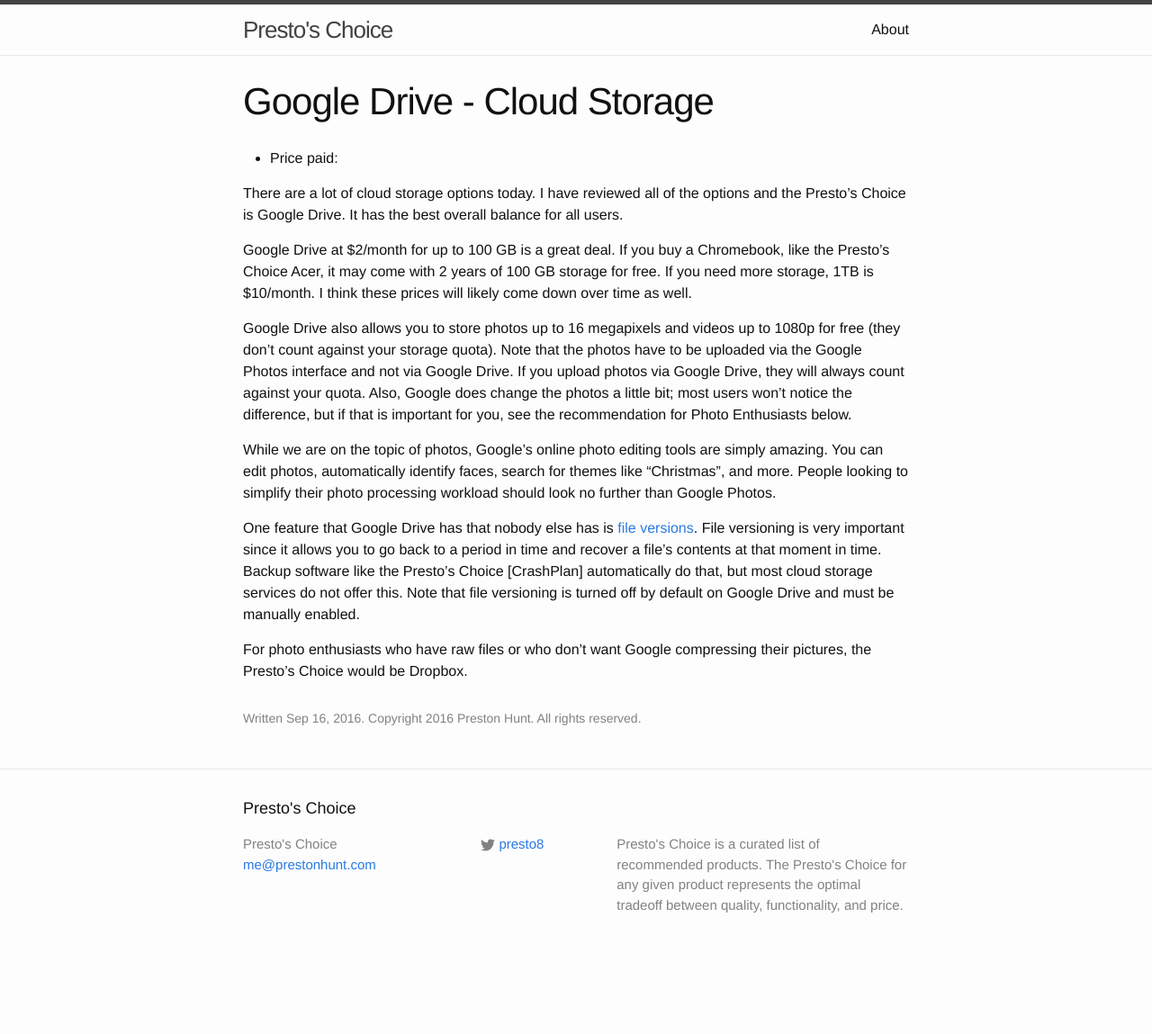
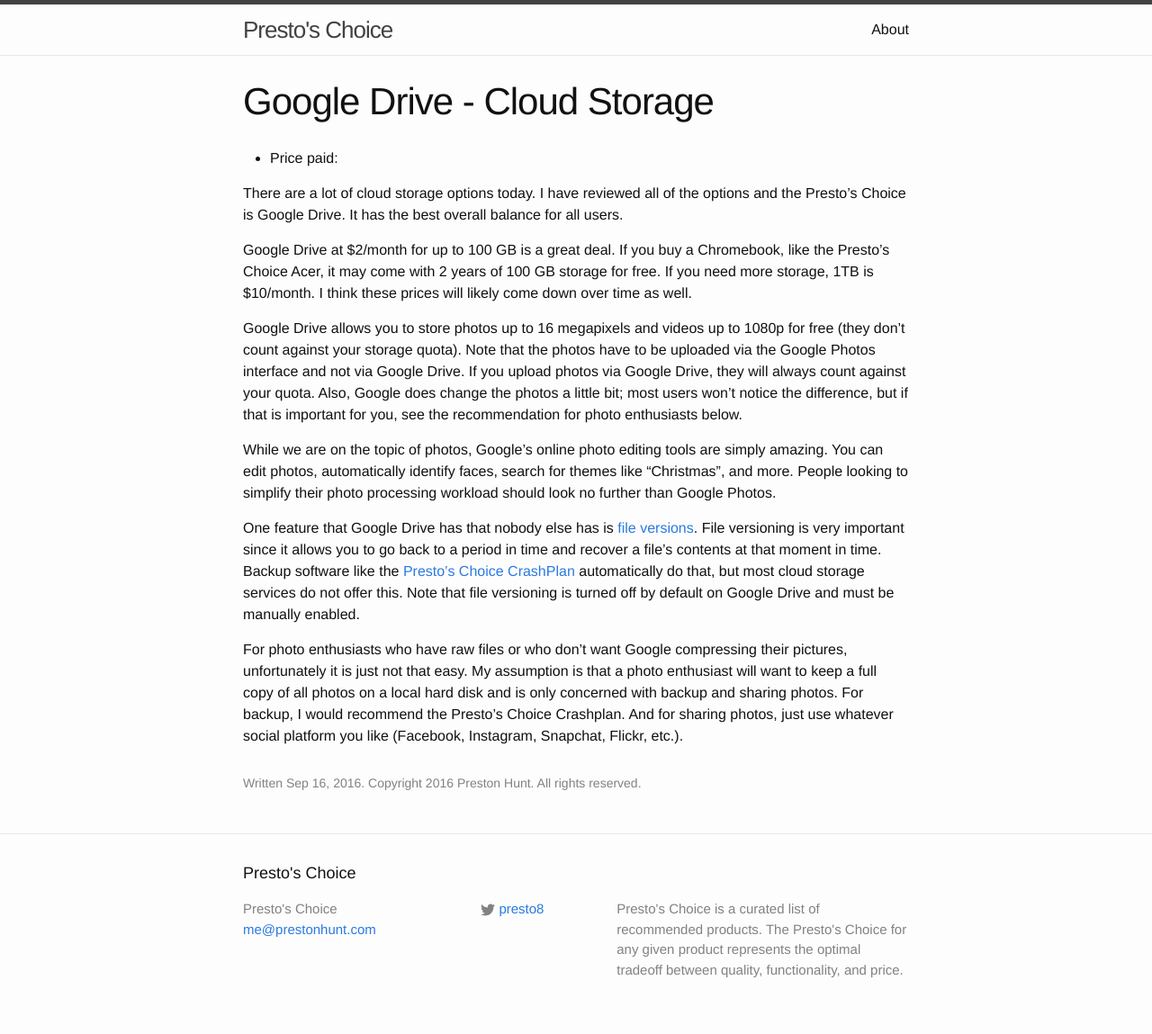
Before and after one commit to presto8/prestoschoice, a Jekyll site: the page built from _posts/2016-09-14-cloud-storage.md, in a window 1280 px wide. Shown: the whole page at 90% size. Built offline with Jekyll 4.4.1, drawn with Linux system fonts in a browser that asks for light colours; before the commit the page ends 1077 px from its top, so only the background shows below that.

Commit message:
cloud storage

```diff
--- a/_posts/2016-09-14-cloud-storage.md
+++ b/_posts/2016-09-14-cloud-storage.md
@@ -10,16 +10,16 @@
 
 Google Drive at $2/month for up to 100 GB is a great deal. If you buy a
 Chromebook, like the Presto's Choice Acer, it may come with 2 years of 100 GB
-storage for free.  If you need more storage, 1TB is $10/month. I think these
+storage for free. If you need more storage, 1TB is $10/month. I think these
 prices will likely come down over time as well.
 
-Google Drive also allows you to store photos up to 16 megapixels and videos up
+Google Drive allows you to store photos up to 16 megapixels and videos up
 to 1080p for free (they don't count against your storage quota). Note that the
 photos have to be uploaded via the Google Photos interface and not via Google
 Drive. If you upload photos via Google Drive, they will always count against
 your quota. Also, Google does change the photos a little bit; most users won't
 notice the difference, but if that is important for you, see the recommendation
-for Photo Enthusiasts below.
+for photo enthusiasts below.
 
 While we are on the topic of photos, Google's online photo editing tools are
 simply amazing. You can edit photos, automatically identify faces, search for
@@ -29,8 +29,14 @@
 One feature that Google Drive has that nobody else has is [file versions](https://support.google.com/docs/answer/2409045?hl=en). File
 versioning is very important since it allows you to go back to a period in time
 and recover a file's contents at that moment in time. Backup software like the
-Presto's Choice [CrashPlan] automatically do that, but most cloud storage
+[Presto's Choice CrashPlan](/crashplan) automatically do that, but most cloud storage
 services do not offer this. Note that file versioning is turned off by default
 on Google Drive and must be manually enabled.
 
-For photo enthusiasts who have raw files or who don't want Google compressing their pictures, the Presto's Choice would be Dropbox.
+For photo enthusiasts who have raw files or who don't want Google compressing
+their pictures, unfortunately it is just not that easy. My assumption is that a
+photo enthusiast will want to keep a full copy of all photos on a local hard
+disk and is only concerned with backup and sharing photos. For backup, I would
+recommend the Presto's Choice Crashplan. And for sharing photos, just use
+whatever social platform you like (Facebook, Instagram, Snapchat, Flickr,
+etc.).
```
